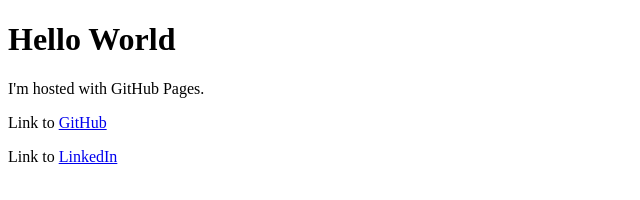
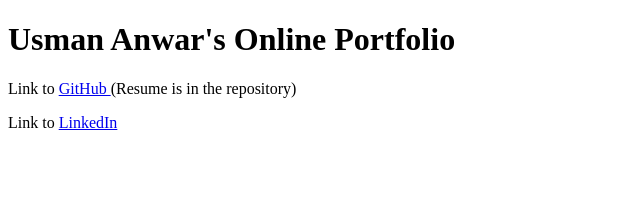
Before and after one commit to uanwar94/uanwar94.github.io, a plain HTML site: page index.html in a window 1280 px wide. Shown: the whole page, without its empty margins (0-640 px from the left). Drawn offline with Linux system fonts and the light colour scheme.

Commit message:
index
Finishing touches to online portfolio

```diff
--- a/index.html
+++ b/index.html
@@ -1,9 +1,9 @@
 <!DOCTYPE html>
 <html>
 <body>
-<h1>Hello World</h1>
-<p>I'm hosted with GitHub Pages.</p>
-<p>Link to <a href="https://github.com/uanwar94/uanwar94.github.io"> GitHub </a>
-<p>Link to <a href="http://www.linkedin.com/in/usmana94/"> LinkedIn </a>
+<h1>Usman Anwar's Online Portfolio</h1>
+
+<p>Link to <a href="https://github.com/uanwar94/uanwar94.github.io"> GitHub </a> (Resume is in the repository)</p>
+<p>Link to <a href="http://www.linkedin.com/in/usmana94/"> LinkedIn </a></p>
 </body>
 </html>
```
Also changed, not shown: 1 other file.
